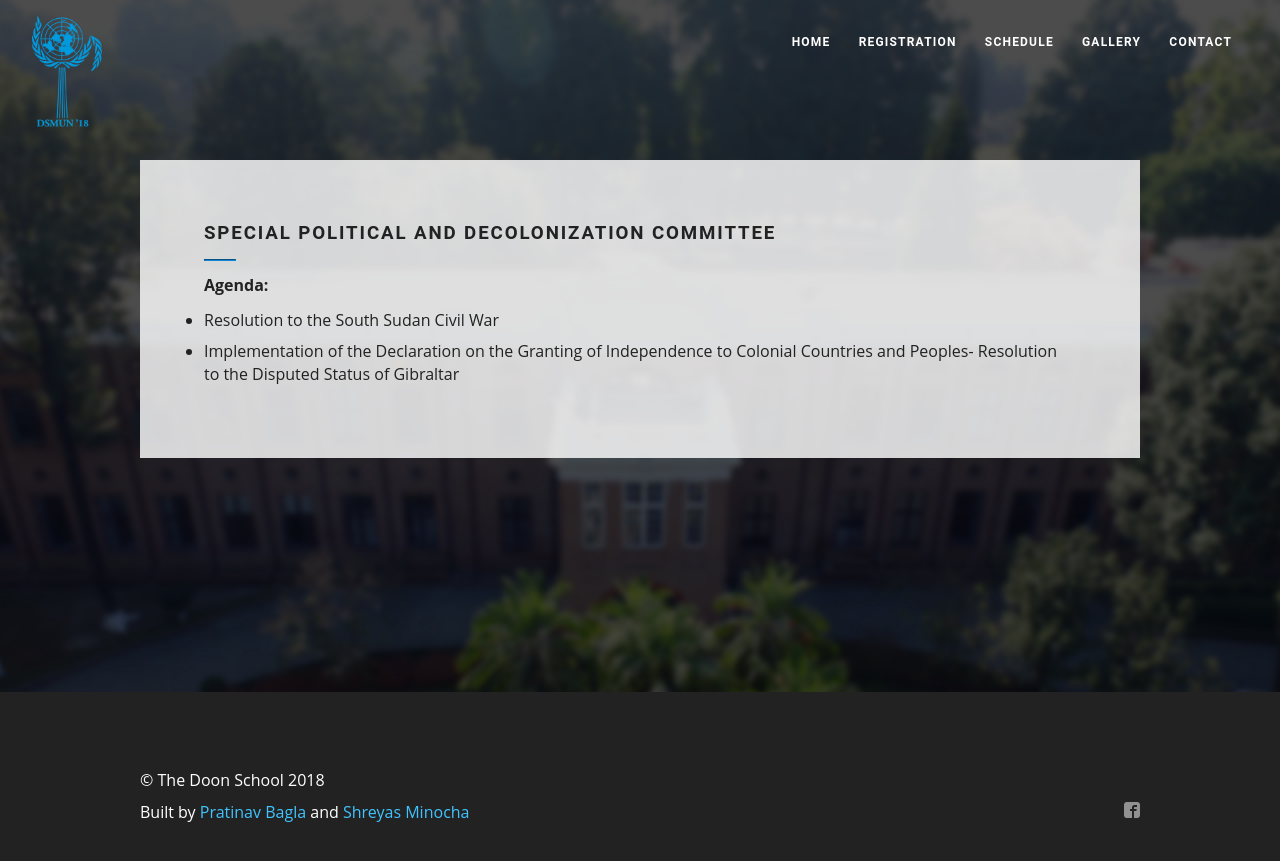
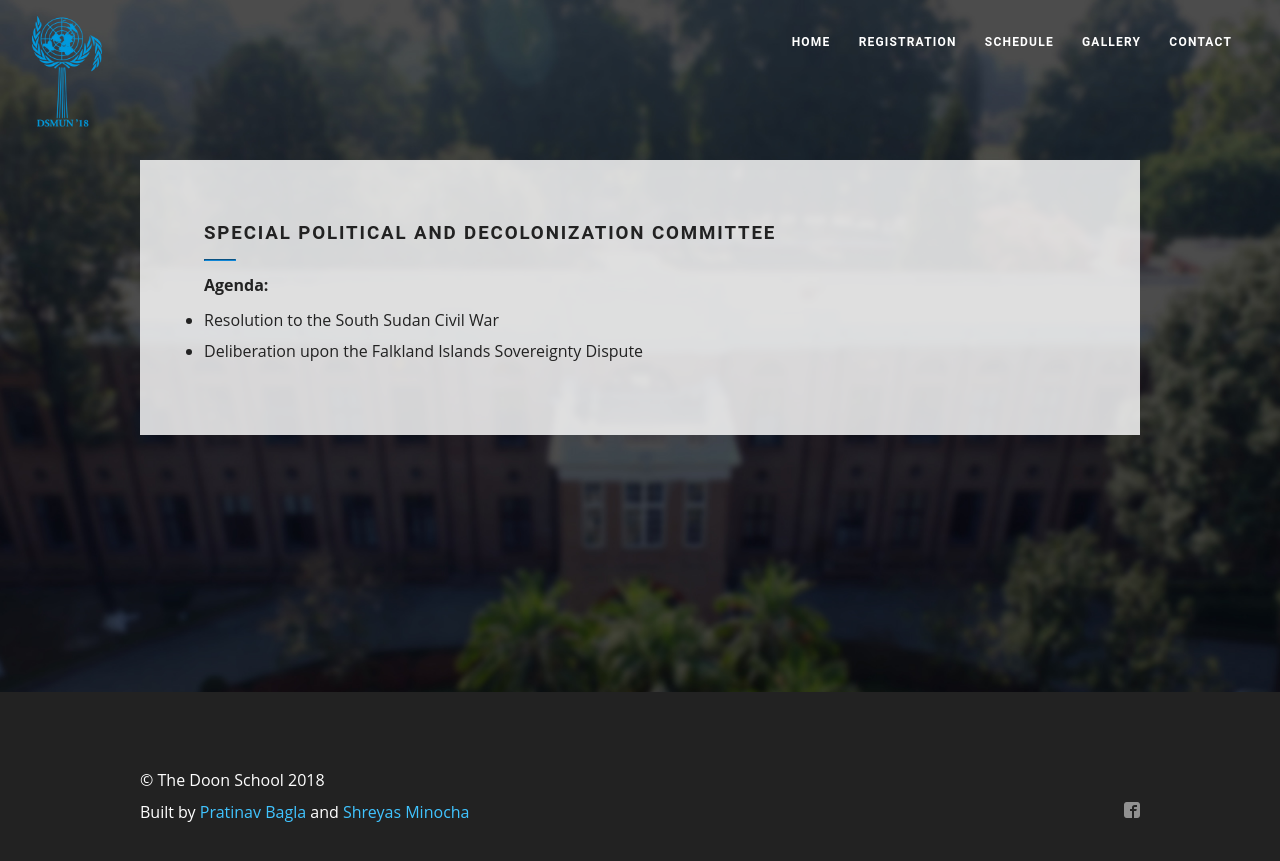
Before and after one commit to pratinav/dsmun18.com, a Jekyll site: the page built from committees/specpol.md, in a window 1280 px wide. Shown: the top 861 px of the page. Built offline with Jekyll 4.4.1, drawn with Linux system fonts in a browser that asks for light colours; some web fonts are replaced.

Commit message:
Updated SPECPOL agendas

```diff
--- a/committees/specpol.md
+++ b/committees/specpol.md
@@ -3,4 +3,4 @@ permalink: /committees/specpol/
 title: Special Political and Decolonization Committee
 ---
 - Resolution to the South Sudan Civil War
-- Implementation of the Declaration on the Granting of Independence to Colonial Countries and Peoples- Resolution to the Disputed Status of Gibraltar
+- Deliberation upon the Falkland Islands Sovereignty Dispute
```
